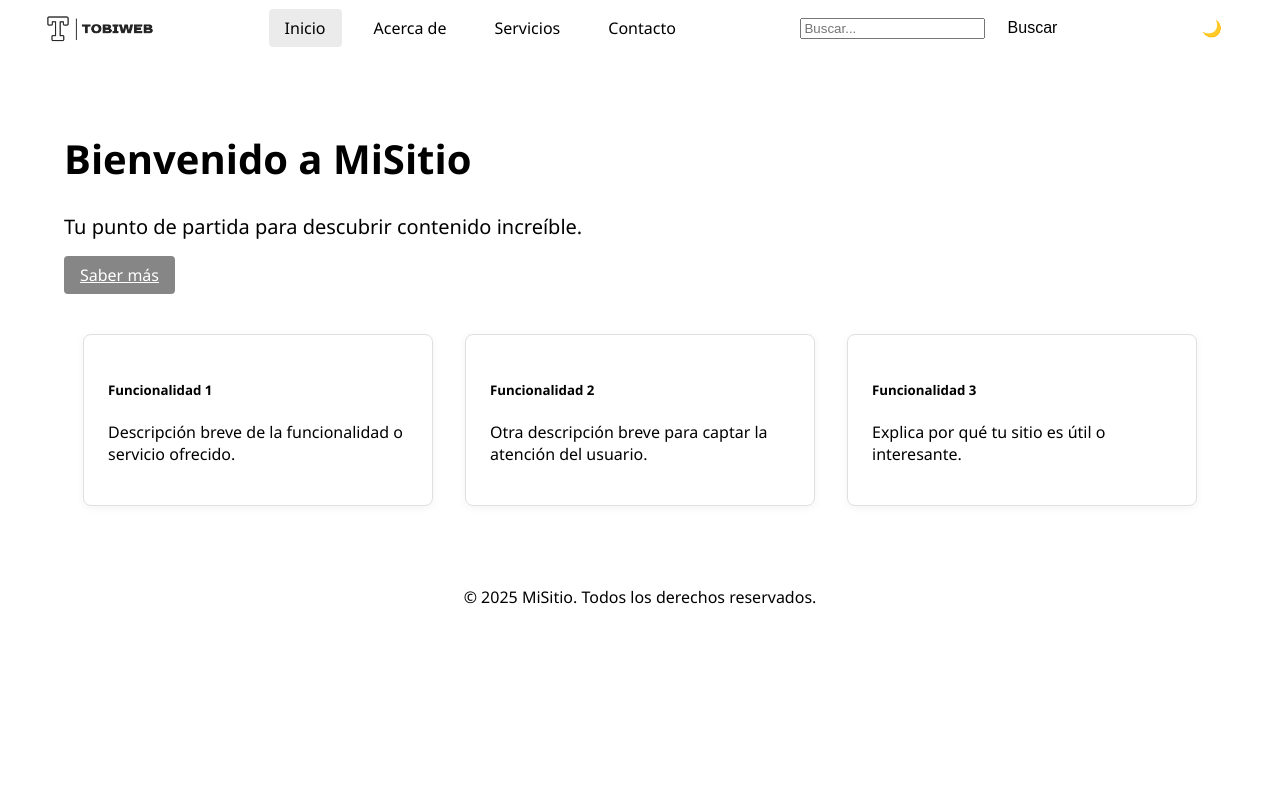
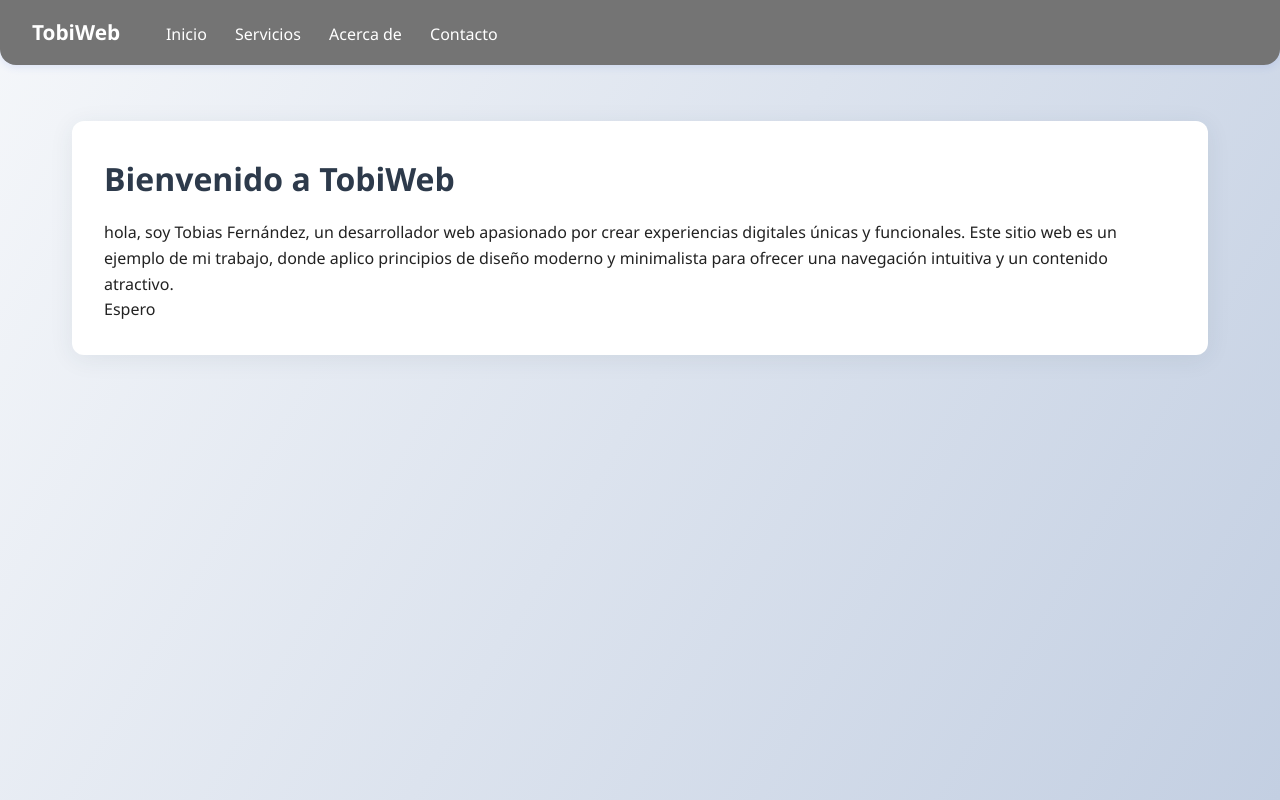
Before and after one commit to Thobbi05/TobiWeb, a plain HTML site: page index.html in a window 1280 px wide. Drawn offline with Linux system fonts and the light colour scheme.

Commit message:
Add files via upload

```diff
--- a/estilos.css
+++ b/estilos.css
@@ -1,239 +1,153 @@
-/* =========================
-   ESTILOS GENERALES
-========================= */
-body {
+/* Reset básico */
+* {
     margin: 0;
-    font-family: 'Segoe UI', Arial, sans-serif;
-    background: #fff;
-    color: #000;
-    transition: background 0.3s, color 0.3s;
+    padding: 0;
+    box-sizing: border-box;
 }
 
-.bg-dark {
-    background: #181a1b !important;
-    color: #fff !important;
+/* Fuente y fondo general */
+body {
+    font-family: 'Segoe UI', 'Roboto', Arial, sans-serif;
+    background: linear-gradient(120deg, #f5f7fa 0%, #c3cfe2 100%);
+    color: #222;
+    min-height: 100vh;
+    line-height: 1.6;
 }
 
-.text-white {
-    color: #fff !important;
+/* Encabezados */
+h1,
+h2,
+h3,
+h4,
+h5,
+h6 {
+    color: #2d3a4b;
+    font-weight: 700;
+    margin-bottom: 0.5em;
 }
 
-/* =========================
-   NAVBAR (BARRA DE NAVEGACIÓN)
-========================= */
-.navbar {
-    display: flex;
-    align-items: center;
-    padding: 0.5rem 0;
-    transition: background 0.3s, color 0.3s;
+/* Botones modernos */
+button,
+.btn {
+    background: linear-gradient(90deg, #818181 0%, #535353 100%);
+    color: #fff;
+    border: none;
+    border-radius: 8px;
+    padding: 0.7em 1.5em;
+    font-size: 1em;
+    cursor: pointer;
+    transition: background 0.2s, transform 0.2s;
+    box-shadow: 0 2px 8px rgba(79, 140, 255, 0.15);
 }
 
-/* Fondo y texto para modo claro */
-.navbar-light {
-    background: #fff !important;
-    color: #000 !important;
+button:hover,
+.btn:hover {
+    background: linear-gradient(90deg, #3358e0 0%, #4f8cff 100%);
+    transform: translateY(-2px) scale(1.03);
 }
 
-/* Fondo y texto para modo oscuro */
-.navbar-dark {
-    background: #181a1b !important;
-    color: #fff !important;
+/* Inputs modernos */
+input,
+select,
+textarea {
+    border: 1px solid #b0b8c1;
+    border-radius: 6px;
+    padding: 0.6em 1em;
+    font-size: 1em;
+    margin-bottom: 1em;
+    outline: none;
+    transition: border 0.2s;
 }
 
-.navbar .container {
-    display: flex;
-    align-items: center;
-    width: 100%;
-    justify-content: space-between;
+input:focus,
+select:focus,
+textarea:focus {
+    border-color: #727272;
 }
 
-.navbar-brand {
-    display: flex;
-    align-items: center;
-    font-weight: bold;
-    font-size: 1.5rem;
-    color: inherit;
-    text-decoration: none;
+/* Tarjetas */
+.card {
+    background: #fff;
+    border-radius: 12px;
+    box-shadow: 0 4px 24px rgba(44, 62, 80, 0.08);
+    padding: 2em;
+    margin: 1.5em 0;
+    transition: box-shadow 0.2s;
 }
 
-/* Menú de navegación */
-.navbar-nav {
-    display: flex;
-    gap: 1rem;
-    list-style: none;
-    margin: 0;
-    padding: 0;
+.card:hover {
+    box-shadow: 0 8px 32px rgba(44, 62, 80, 0.16);
 }
 
-/* Enlaces del menú */
-.navbar-nav .nav-link {
-    color: #000;
-    text-decoration: none;
-    padding: 0.5rem 1rem;
-    border-radius: 0.25rem;
-    transition: background 0.2s, color 0.2s;
+/* Navegación */
+nav {
+    background: #747474;
+    color: #fff;
+    padding: 1em 2em;
+    border-radius: 0 0 16px 16px;
+    box-shadow: 0 2px 8px rgba(51, 88, 224, 0.12);
 }
 
-/* Enlace activo o hover en modo claro */
-.navbar-nav .nav-link.active,
-.navbar-nav .nav-link:hover {
-    background: rgba(0, 0, 0, 0.08);
+nav a {
+    color: #fff;
+    text-decoration: none;
+    margin-right: 1.5em;
+    font-weight: 500;
+    transition: color 0.2s;
 }
 
-/* Enlaces en modo oscuro */
-.navbar-dark .nav-link,
-.navbar-dark .nav-link.active,
-.navbar-dark .nav-link:hover {
-    color: #fff !important;
-    background: rgba(255,255,255,0.08);
+nav a:hover {
+    color: #ffda47;
 }
 
-/* Enlaces en modo claro */
-.navbar-light .nav-link,
-.navbar-light .nav-link.active,
-.navbar-light .nav-link:hover {
-    color: #000 !important;
-    background: rgba(0,0,0,0.08);
+/* Contenedores responsivos */
+.container {
+    max-width: 1200px;
+    margin: 0 auto;
+    padding: 2em;
 }
 
-/* =========================
-   BOTONES
-========================= */
-.btn {
-    padding: 0.5rem 1rem;
-    border: none;
-    border-radius: 0.25rem;
-    cursor: pointer;
-    font-weight: 500;
-    font-size: 1rem;
-    transition: background 0.2s, color 0.2s;
+/* Tablas modernas */
+table {
+    width: 100%;
+    border-collapse: collapse;
+    background: #fff;
+    border-radius: 8px;
+    overflow: hidden;
+    box-shadow: 0 2px 8px rgba(44, 62, 80, 0.08);
 }
 
-.btn-primary {
-    background: #868686;
-    color: #fff;
+th,
+td {
+    padding: 1em;
+    text-align: left;
 }
 
-/* Botón de borde claro (buscador y cambio de tema) */
-.btn-outline-light {
-    background: transparent;
-    color: #000;
-    border: 2px solid #ffffff;
+th {
+    background: #f0f4fa;
+    color: #3358e0;
 }
 
-/* Botón en navbar oscura */
-.navbar-dark .btn-outline-light {
-    color: #fff;
-    border-color: #ffffff;
+tr:nth-child(even) {
+    background: #f9fbfd;
 }
 
-.btn-outline-light:hover {
-    background: #000;
-    color: #fff;
+form {
+    display: flex;
+    flex-direction: column;
 }
 
-/* =========================
-   HEADER (ENCABEZADO PRINCIPAL)
-========================= */
-header {
-    background: #fff;
-    padding: 3rem 0;
-    color: #000;
-    transition: background 0.3s, color 0.3s;
+form label {
+    margin-bottom: 0.5em;
+    font-weight: 600;
 }
 
-/* Header en modo oscuro */
-header.bg-secondary {
-    background: #181a1b !important;
-    color: #fff !important;
+form input,
+form select,
+form textarea {
+    margin-bottom: 1.5em;
 }
 
-header.text-white {
-    color: #fff !important;
+form button {
+    align-self: flex-start;
 }
-
-.display-4 {
-    font-size: 2.5rem;
-    font-weight: bold;
-}
-
-.lead {
-    font-size: 1.25rem;
-    margin-bottom: 1.5rem;
-}
-
-/* =========================
-   CONTENEDORES Y FILAS
-========================= */
-.container {
-    width: 90%;
-    max-width: 1200px;
-    margin: 0 auto;
-}
-
-.row {
-    display: flex;
-    flex-wrap: wrap;
-    gap: 2rem;
-    justify-content: center;
-}
-
-.col-md-4 {
-    flex: 1 1 300px;
-    max-width: 350px;
-}
-
-/* =========================
-   CARDS (TARJETAS)
-========================= */
-.card {
-    background: #fff;
-    color: #000;
-    border-radius: 0.5rem;
-    box-shadow: 0 2px 8px rgba(0,0,0,0.05);
-    border: 1px solid #e0e0e0;
-    margin-bottom: 2rem;
-    transition: background 0.3s, color 0.3s;
-}
-
-/* Card en modo oscuro */
-.card.bg-dark {
-    background: #23272b !important;
-    color: #fff !important;
-    border: 1px solid #444 !important;
-}
-
-.card .card-body {
-    padding: 1.5rem;
-}
-
-/* =========================
-   FOOTER (PIE DE PÁGINA)
-========================= */
-footer {
-    background: #fff;
-    color: #000;
-    text-align: center;
-    padding: 1rem 0;
-    margin-top: 2rem;
-    transition: background 0.3s, color 0.3s;
-}
-
-/* Footer en modo oscuro */
-footer.bg-dark {
-    background: #181a1b !important;
-    color: #fff !important;
-}
-
-/* =========================
-   RESPONSIVE
-========================= */
-@media (max-width: 900px) {
-    .row {
-        flex-direction: column;
-        gap: 1rem;
-    }
-    .col-md-4 {
-        max-width: 100%;
-    }
-}
--- a/index.html
+++ b/index.html
@@ -2,122 +2,28 @@
 <html lang="es">
 
 <head>
-    <meta charset="UTF-8">
-    <meta name="viewport" content="width=device-width, initial-scale=1.0">
-    <title>Página de Inicio Genérica</title>
-    <link rel="stylesheet" href="estilos.css">
+    <meta charset="UTF-8" />
+    <meta name="viewport" content="width=device-width, initial-scale=1.0" />
+    <title>TobiWeb - Inicio</title>
+    <link href="estilos.css" rel="stylesheet" />
 </head>
-
 <body>
-    <nav class="navbar" id="mainNavbar">
-        <div class="container navbar-content">
-            <!-- Logo personalizado -->
-            <a class="navbar-brand" href="#">
-                <img id="logoImg" src="recursos/TobiWeb-logo.png" alt="Logo" width="120" height="40">
-            </a>
-            <ul class="navbar-nav">
-                <li><a class="nav-link active" href="#">Inicio</a></li>
-                <li><a class="nav-link" href="#">Acerca de</a></li>
-                <li><a class="nav-link" href="#">Servicios</a></li>
-                <li><a class="nav-link" href="#">Contacto</a></li>
-            </ul>
-            <!-- Barra de búsqueda -->
-            <form class="search-form" role="search">
-                <input class="search-input" type="search" placeholder="Buscar..." aria-label="Buscar">
-                <button class="btn btn-outline-light" type="submit">Buscar</button>
-            </form>
-            <!-- Botón de cambio de tema -->
-            <button id="themeToggle" class="btn btn-outline-light" type="button">🌙</button>
+    <nav>
+        <span class="logo" style="font-weight:700; font-size:1.3em; margin-right:2em;">TobiWeb</span>
+        <a href="index.html">Inicio</a>
+        <a href="servicios.html">Servicios</a>
+        <a href="acerca.html">Acerca de</a>
+        <a href="contacto.html">Contacto</a>
+    </nav>
+    <div class="container">
+        <div class="card">
+            <h1>Bienvenido a TobiWeb</h1>
+            <p>
+                hola, soy Tobias Fernández, un desarrollador web apasionado por crear experiencias digitales únicas y funcionales. Este sitio web es un ejemplo de mi trabajo, donde aplico principios de diseño moderno y minimalista para ofrecer una navegación intuitiva y un contenido atractivo.
+            </p>
+            <p>
+                Espero
         </div>
-    </nav>
-    <header class="header">
-        <div class="container text-center">
-            <h1 class="display-4">Bienvenido a MiSitio</h1>
-            <p class="lead">Tu punto de partida para descubrir contenido increíble.</p>
-            <a href="#" class="btn btn-primary btn-lg mt-3">Saber más</a>
-        </div>
-    </header>
-    <section class="container my-5">
-        <div class="row">
-            <div class="col-md-4">
-                <div class="card h-100">
-                    <div class="card-body">
-                        <h5 class="card-title">Funcionalidad 1</h5>
-                        <p class="card-text">Descripción breve de la funcionalidad o servicio ofrecido.</p>
-                    </div>
-                </div>
-            </div>
-            <div class="col-md-4">
-                <div class="card h-100">
-                    <div class="card-body">
-                        <h5 class="card-title">Funcionalidad 2</h5>
-                        <p class="card-text">Otra descripción breve para captar la atención del usuario.</p>
-                    </div>
-                </div>
-            </div>
-            <div class="col-md-4">
-                <div class="card h-100">
-                    <div class="card-body">
-                        <h5 class="card-title">Funcionalidad 3</h5>
-                        <p class="card-text">Explica por qué tu sitio es útil o interesante.</p>
-                    </div>
-                </div>
-            </div>
-        </div>
-    </section>
-    <footer class="footer">
-        &copy; 2025 MiSitio. Todos los derechos reservados.
-    </footer>
-    <script>
-    // Cambia entre tema claro y oscuro y cambia el logo
-    const themeToggle = document.getElementById('themeToggle');
-    const body = document.body;
-    const navbar = document.getElementById('mainNavbar');
-    const logoImg = document.getElementById('logoImg');
-    const header = document.querySelector('header');
-    const footer = document.querySelector('footer');
-    const logoClaro = "recursos/TobiWeb-logo-blanco.png"; // Logo para fondo oscuro
-    const logoOscuro = "recursos/TobiWeb-logo.png";       // Logo para fondo claro
-
-    themeToggle.addEventListener('click', () => {
-        // Body
-        body.classList.toggle('bg-dark');
-        body.classList.toggle('text-white');
-
-        // Navbar
-        navbar.classList.toggle('navbar-dark');
-        navbar.classList.toggle('navbar-light');
-
-        // Cambia el texto de los enlaces de la navbar
-        document.querySelectorAll('.navbar-nav .nav-link').forEach(link => {
-            link.classList.toggle('text-white');
-        });
-
-        // Header
-        header.classList.toggle('bg-secondary');
-        header.classList.toggle('text-white');
-
-        // Cards
-        document.querySelectorAll('.card').forEach(card => {
-            card.classList.toggle('bg-dark');
-            card.classList.toggle('text-white');
-            card.classList.toggle('border-light');
-        });
-
-        // Footer
-        footer.classList.toggle('bg-dark');
-        footer.classList.toggle('text-white');
-
-        // Cambia el icono del botón y el logo
-        if (body.classList.contains('bg-dark')) {
-            themeToggle.textContent = '☀️';
-            logoImg.src = logoClaro;
-        } else {
-            themeToggle.textContent = '🌙';
-            logoImg.src = logoOscuro;
-        }
-    });
-    </script>
+    </div>
 </body>
-
 </html>
```
Also changed, not shown: acerca.html (added, +33 -0 lines), contacto.html (added, +63 -0 lines), servicios.html (added, +31 -0 lines).
